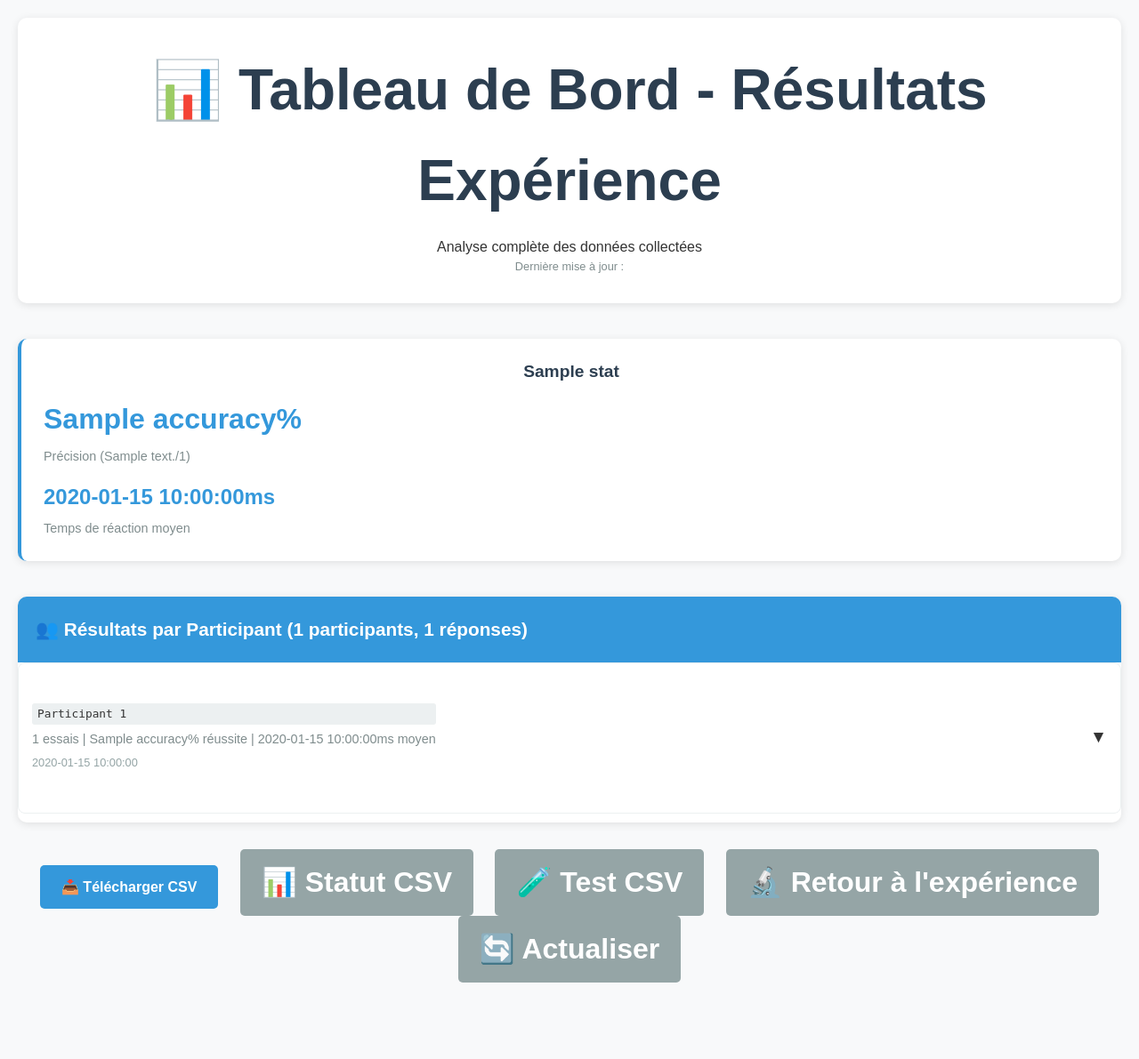
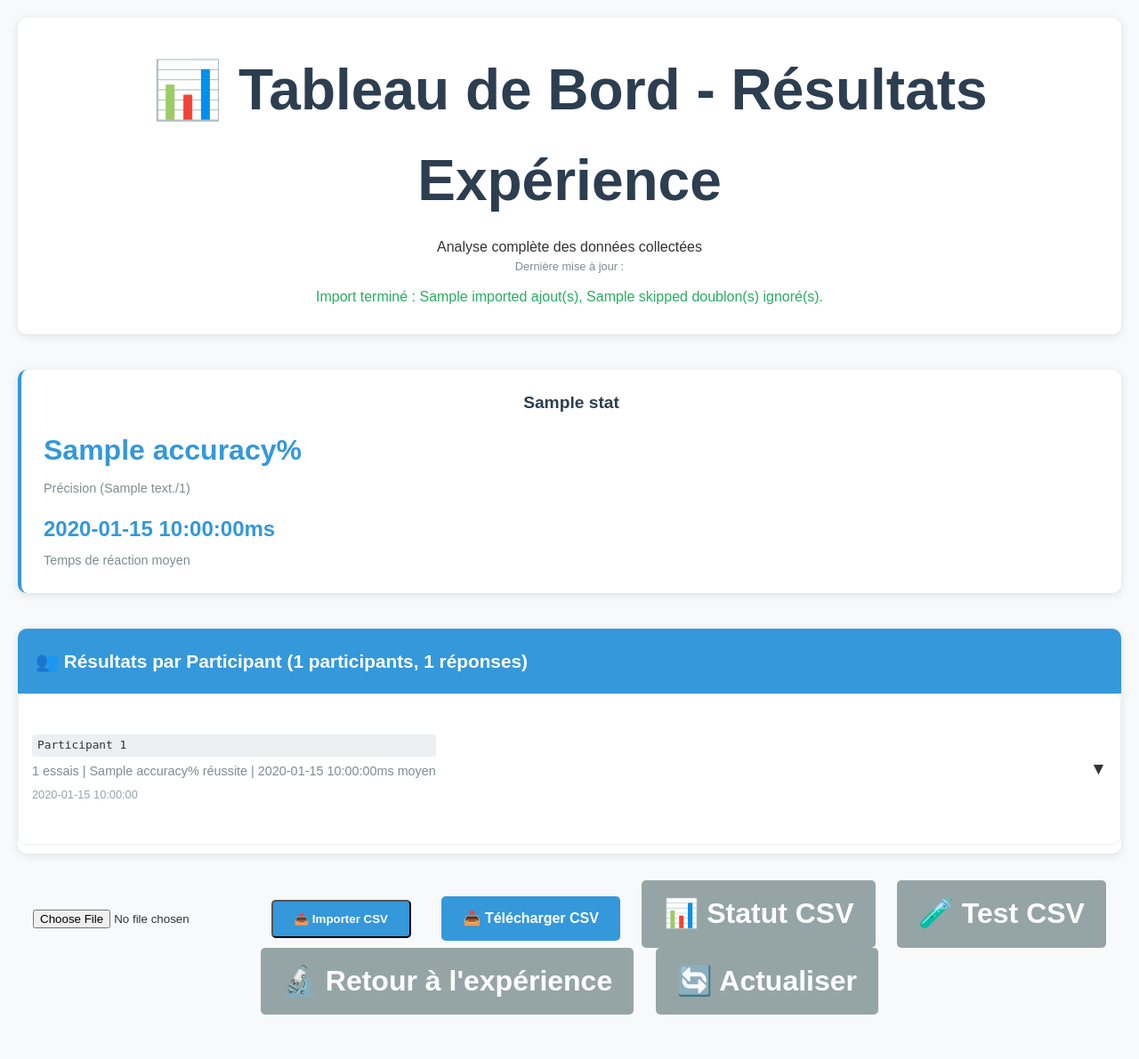
Before and after one commit to axel0302/Exepe, a Flask app: template templates/admin_dashboard.html in a window 1280 px wide. Shown: the whole page at 89% size. Before the commit the page ends 1105 px from the top, so only its background shows below. Run offline with Flask 3, Linux system fonts and the light colour scheme; the template is opened without the code that fills it: most values are stand-ins (such as "Sample title", 1, 10 or a date in 2020); some libraries are stand-ins or nearby versions.

Commit message:
ajout de l'import de csv

```diff
--- a/app.py
+++ b/app.py
@@ -6,6 +6,7 @@ import datetime
 import random
 import threading
 from werkzeug.utils import secure_filename
+import io
 
 app = Flask(__name__)
 app.secret_key = 'experience_perception_mots_couleurs_2024'
@@ -404,8 +405,12 @@ def admin_dashboard():
     elif 'admin_authenticated' not in session:
         return render_template('admin_login.html')
 
+    imported = request.args.get('imported')
+    skipped = request.args.get('skipped')
+    import_error = request.args.get('import_error')
+
     if not os.path.exists(RESULTS_FILE):
-        return render_template('admin_dashboard.html', results=[], stats={})
+        return render_template('admin_dashboard.html', results=[], stats={}, imported=imported, skipped=skipped, import_error=import_error)
 
     # Lire tous les résultats avec gestion d'erreur
     results = []
@@ -479,7 +484,7 @@ def admin_dashboard():
     participants_list = list(participants.values())
     participants_list.sort(key=lambda x: x['first_timestamp'])
 
-    return render_template('admin_dashboard.html', results=results, stats=stats, participants=participants_list)
+    return render_template('admin_dashboard.html', results=results, stats=stats, participants=participants_list, imported=imported, skipped=skipped, import_error=import_error)
 
 @app.route('/download_results')
 def download_results():
@@ -519,6 +524,76 @@ def csv_status():
         })
     except Exception as e:
         return jsonify({'error': str(e)}), 500
+
+@app.route('/admin/import_csv', methods=['POST'])
+def import_results():
+    if 'admin_authenticated' not in session:
+        return "Accès non autorisé", 403
+    file = request.files.get('file')
+    if file is None or file.filename == '':
+        return redirect(url_for('admin_dashboard', import_error='Aucun fichier sélectionné'))
+    if not file.filename.lower().endswith('.csv'):
+        return redirect(url_for('admin_dashboard', import_error='Format non supporté'))
+    try:
+        init_csv()
+        existing_keys = set()
+        with open(RESULTS_FILE, 'r', newline='', encoding='utf-8') as f:
+            reader = csv.DictReader(f)
+            for row in reader:
+                key = (
+                    row.get('session_id', ''),
+                    row.get('trial_number', ''),
+                    row.get('stimulus', ''),
+                    row.get('timestamp', ''),
+                )
+                existing_keys.add(key)
+        # Détecter automatiquement le délimiteur (',' ou ';')
+        try:
+            sample_bytes = file.stream.read(4096)
+            sample_text = sample_bytes.decode('utf-8', errors='ignore')
+            dialect = csv.Sniffer().sniff(sample_text)
+            delimiter = dialect.delimiter
+        except Exception:
+            delimiter = ','
+        finally:
+            file.stream.seek(0)
+
+        text_stream = io.TextIOWrapper(file.stream, encoding='utf-8', newline='')
+        reader = csv.DictReader(text_stream, delimiter=delimiter)
+        header = [
+            'session_id', 'participant_id', 'timestamp', 'trial_number', 'block_type',
+            'stimulus', 'response', 'correct', 'reaction_time', 'text_color',
+            'background_color', 'is_word', 'choices_presented'
+        ]
+        imported = 0
+        skipped = 0
+        rows_to_append = []
+        for row in reader:
+            if 'choices_presented' not in row and 'choices' in row:
+                row['choices_presented'] = row.get('choices') or ''
+            key = (
+                row.get('session_id', ''),
+                row.get('trial_number', ''),
+                row.get('stimulus', ''),
+                row.get('timestamp', ''),
+            )
+            if key in existing_keys:
+                skipped += 1
+                continue
+            normalized = [row.get(h, '') for h in header]
+            rows_to_append.append(normalized)
+            existing_keys.add(key)
+            imported += 1
+
+        if rows_to_append:
+            with RESULTS_LOCK:
+                with open(RESULTS_FILE, 'a', newline='', encoding='utf-8') as f:
+                    writer = csv.writer(f)
+                    writer.writerows(rows_to_append)
+
+        return redirect(url_for('admin_dashboard', imported=imported, skipped=skipped))
+    except Exception as e:
+        return redirect(url_for('admin_dashboard', import_error=str(e)))
 
 def calculate_block_statistics(results):
     """Calcule les statistiques par bloc."""
--- a/templates/admin_dashboard.html
+++ b/templates/admin_dashboard.html
@@ -248,6 +248,16 @@
         <h1>📊 Tableau de Bord - Résultats Expérience</h1>
         <p>Analyse complète des données collectées</p>
         <p class="timestamp">Dernière mise à jour : {{ moment().format('DD/MM/YYYY à HH:mm') if moment else 'Maintenant' }}</p>
+        {% if imported or skipped %}
+        <p style="margin-top:10px; color:#27ae60;">
+            Import terminé : {{ imported or 0 }} ajout(s), {{ skipped or 0 }} doublon(s) ignoré(s).
+        </p>
+        {% endif %}
+        {% if import_error %}
+        <p style="margin-top:10px; color:#e74c3c;">
+            Erreur d'import : {{ import_error }}
+        </p>
+        {% endif %}
     </div>
 
     {% if error %}
@@ -364,6 +374,10 @@
     </div>
 
     <div class="actions">
+        <form action="{{ url_for('import_results') }}" method="post" enctype="multipart/form-data" style="display:inline-block; margin: 0 10px;">
+            <input type="file" name="file" accept=".csv" required>
+            <button type="submit" class="btn">📤 Importer CSV</button>
+        </form>
         <a href="{{ url_for('download_results') }}" class="btn">📥 Télécharger CSV</a>
         <a href="/csv_status" target="_blank" class="btn btn-secondary">📊 Statut CSV</a>
         <a href="/test_csv" target="_blank" class="btn btn-secondary">🧪 Test CSV</a>
```
Also changed, not shown: DEPLOYMENT_GUIDE.md (deleted, +0 -113 lines).
